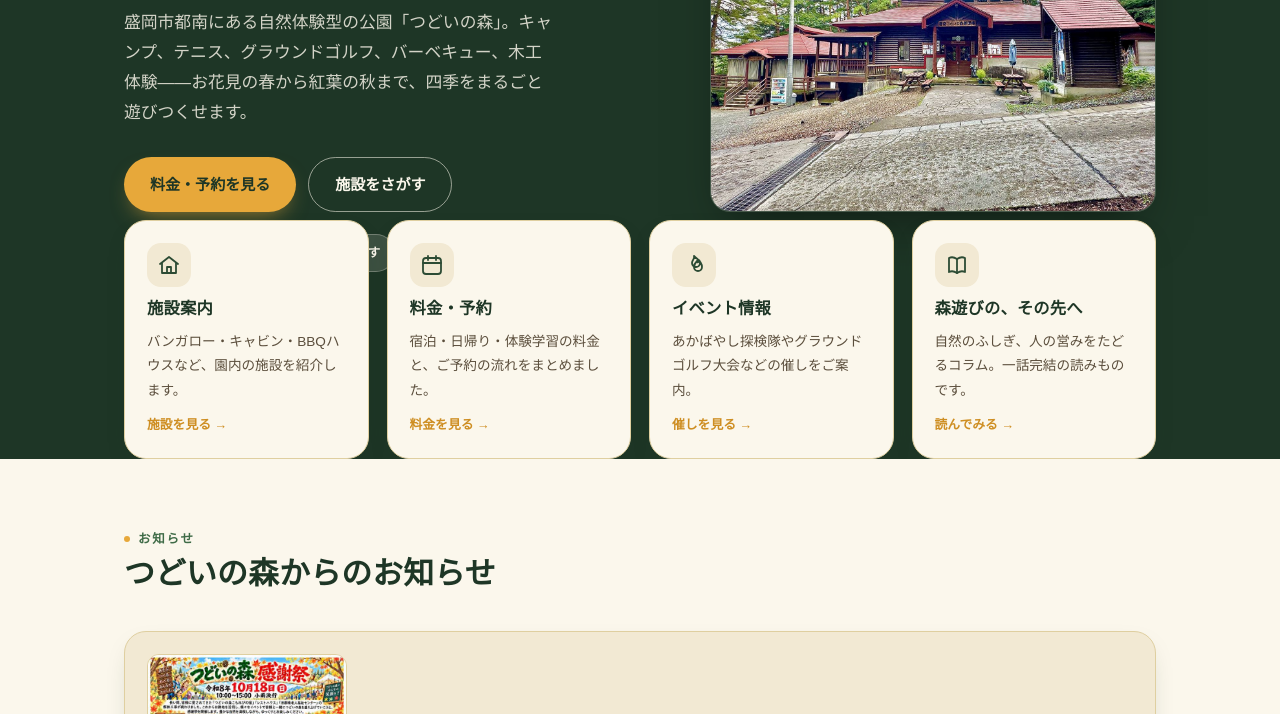
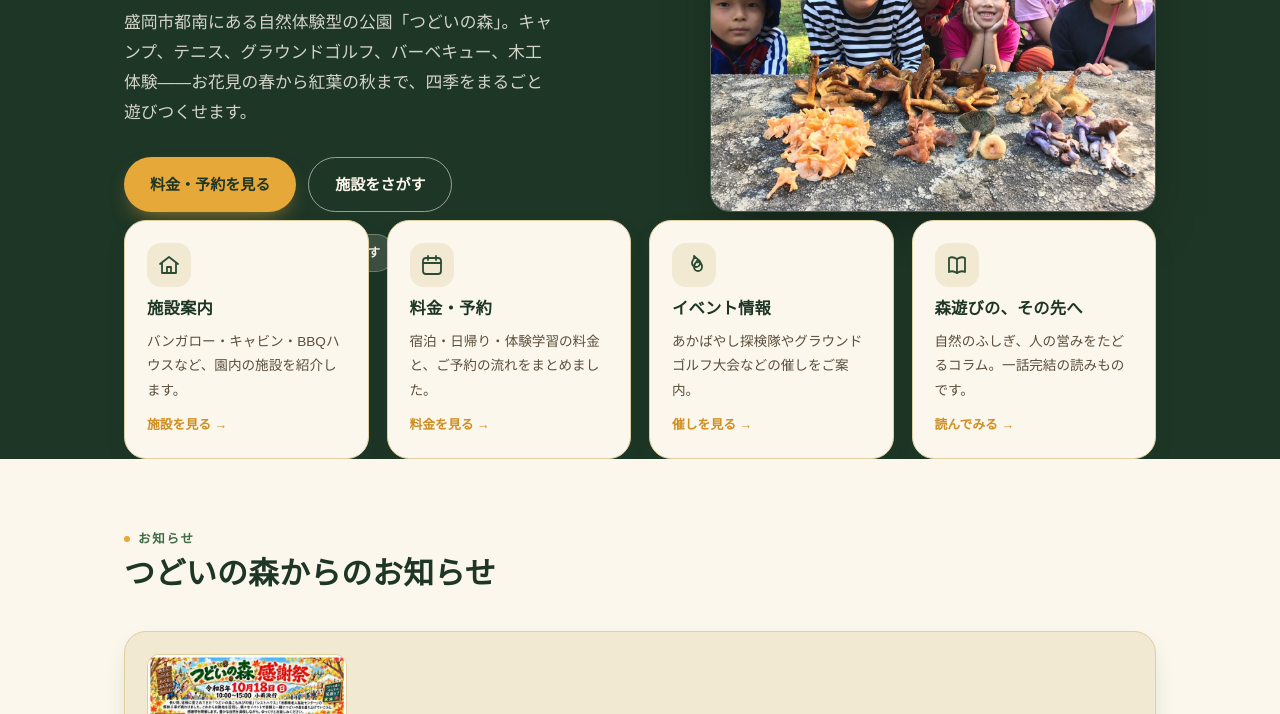
Before and after one commit to tsudoinomori/tsudoi-no-mori, a plain HTML site: page index.html in a window 1280 px wide. Shown: the part 386-1100 px from the top of the page. Drawn offline with Linux system fonts and the light colour scheme.

Commit message:
Lead the top page with children showing their mushroom finds
Co-Authored-By: Claude Opus 5 <noreply@anthropic.com>

```diff
--- a/index.html
+++ b/index.html
@@ -68,7 +68,7 @@
       <span class="season-badge"><svg style="width:14px;height:14px"><use href="#i-tree"/></svg>キャンプ場の営業期間は4月〜11月です</span>
     </div>
     <div class="hero-photo">
-      <img src="img/top/kanritou.jpg" alt="都南つどいの森 管理棟の外観" width="1400" height="1050">
+      <img src="img/top/kinoko-kids.jpg" alt="採ったキノコを並べて見せてくれる子どもたち" width="1400" height="1050">
     </div>
   </div>
 
```
Also changed, not shown: img/top/kinoko-kids.jpg (added).
